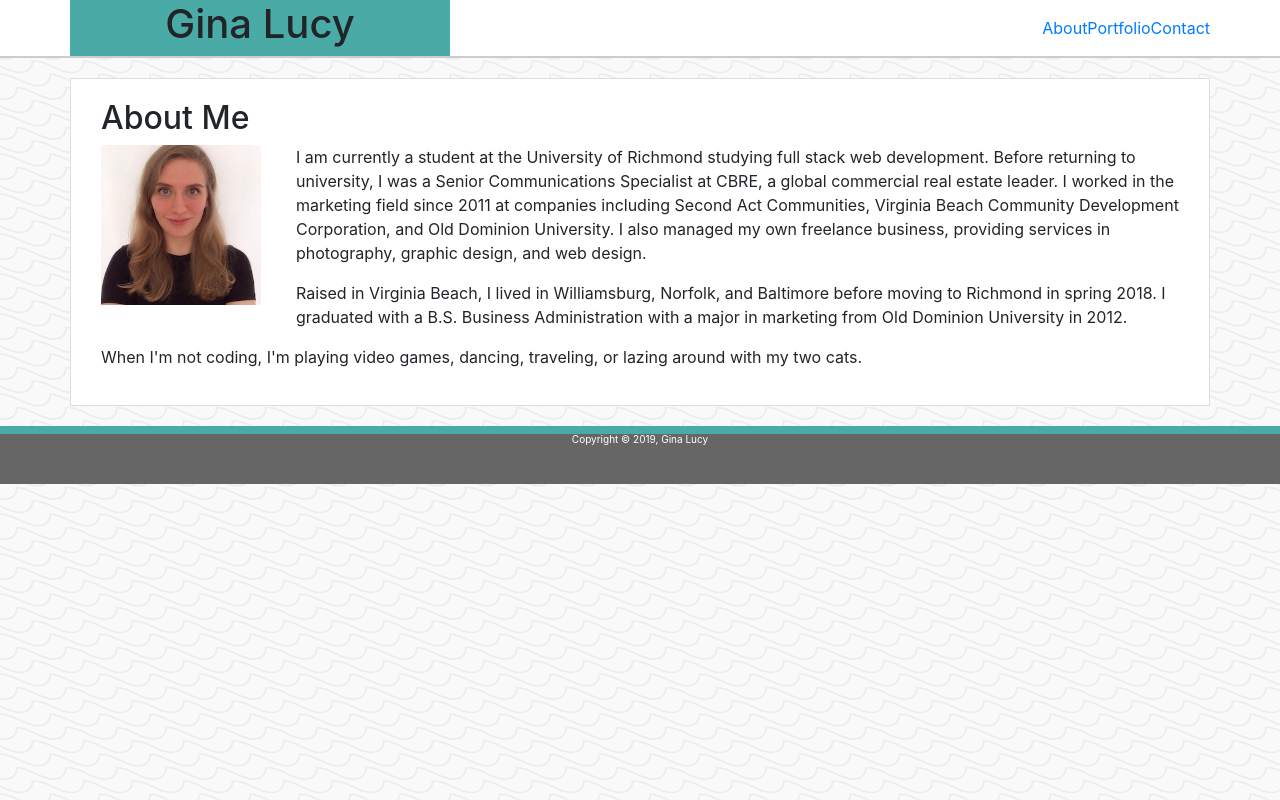
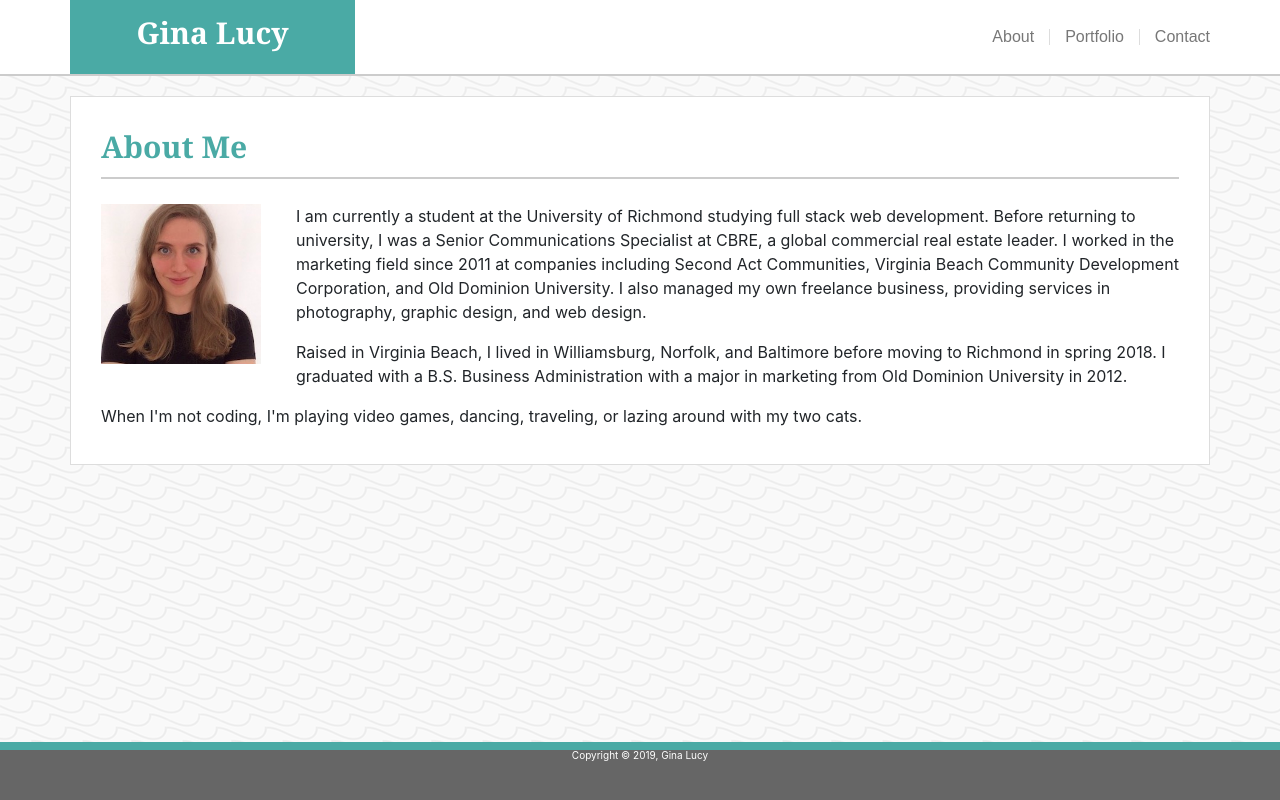
Before and after one commit to grlucy/URHomework2-ResponsivePortfolio, a plain HTML site: page index.html in a window 1280 px wide. Drawn offline with nearby package versions, Linux system fonts and the light colour scheme.

Commit message:
fixed-bottom position footer

```diff
--- a/Assets/css/style.css
+++ b/Assets/css/style.css
@@ -9,17 +9,47 @@ header {
 .logo {
     background-color: #4aaaa5;
 }
+h1 {
+    font-family: "Georgia", Times, "Times New Roman", serif;
+    color: white;
+    padding: 15px;
+    font-size: 30px;
+    font-weight: bold;
+}
 .nav-links {
     padding-right:0;
+    justify-content: flex-end;
+}
+.nav-links a {
+    padding: 0 15px;
+    margin: 15px 0;
+    font-family: "Arial", "Helvetica Neue", Helvetica, sans-serif;
+    color: #777;
+    text-decoration: none;
+    line-height:1;
+}
+.nav-links a:last-of-type {
+    padding: 0 0 0 15px;
+}
+.middle-link {
+    border-left: 1px solid #ddd;
+    border-right: 1px solid #ddd;
 }
 .main-content {
     background-color: white;
-    margin: 20px auto;
-    padding: 20px 20px;
+    margin: 20px auto 78px;
+    padding: 20px 30px;
     border: 1px solid #ddd;
 }
-.content-padding {
-    padding: 0 40px;
+h2 {
+    font-family: "Georgia", Times, "Times New Roman", serif;
+    color: #4aaaa5;
+    font-size: 30px;
+    line-height: 2;
+    font-weight: bold;
+    display:block;
+    border-bottom: 2px solid #ccc;
+    margin-bottom: 25px;
 }
 footer {
     background-color: #666;
@@ -41,6 +71,9 @@ footer {
     margin: 0 35px 15px 0;
 }
 @media screen and (max-width:575px) {
+    .nav-links {
+        justify-content: center;
+    }
     .headshot {
         width:100%;
         margin: 15px 0;
--- a/index.html
+++ b/index.html
@@ -12,12 +12,12 @@
     <header>
         <div class="container">
             <div class="row">
-                <div class="logo col-sm-4 text-center">
+                <div class="logo col-sm-3 text-center">
                     <h1>Gina Lucy</h1>
                 </div>
-                <div class="nav-links col-sm-8 d-flex justify-content-end align-items-center">
+                <div class="nav-links col-sm-9 d-flex align-items-center">
                     <a href="./index.html">About</a>
-                    <a href="./portfolio.html">Portfolio</a>
+                    <a class="middle-link" href="./portfolio.html">Portfolio</a>
                     <a href="./contact.html">Contact</a>
                 </div>
             </div>
@@ -26,13 +26,12 @@
     <section>
         <div class="main-content container">
             <div class="row">
-                <div class="row">
-                    <div class="content-padding col-sm-12">
-                        <h2>About Me</h2>
+                <div class="col-md-12 justify-content-right">
+                    <h2 class="content-right">About Me</h2>
                 </div>
             </div>
             <div class="row">
-                    <div class="content-padding col-sm-12">
+                <div class="col-sm-12">
                     <img class="headshot" src="./Assets/Images/GINALUCY.jpg" alt="Gina Lucy">
                     <p>I am currently a student at the University of Richmond studying full stack web development. Before returning to university, I was a Senior Communications Specialist at CBRE, a global commercial real estate leader. I worked in the marketing field since 2011 at companies including Second Act Communities, Virginia Beach Community Development Corporation, and Old Dominion University. I also managed my own freelance business, providing services in photography, graphic design, and web design.</p>
                     <p>Raised in Virginia Beach, I lived in Williamsburg, Norfolk, and Baltimore before moving to Richmond in spring 2018. I graduated with a B.S. Business Administration with a major in marketing from Old Dominion University in 2012.</p>
@@ -40,9 +39,8 @@
                 </div>
             </div>
         </div>
-        </div>
     </section>
-    <footer>
+    <footer class="fixed-bottom">
         <div class="container">
             <div class="row">
                 <div class="footer-col col-sm-12 d-flex justify-content-center align-items-end">
```
Lines whose indentation alone changed are shown as unchanged.
